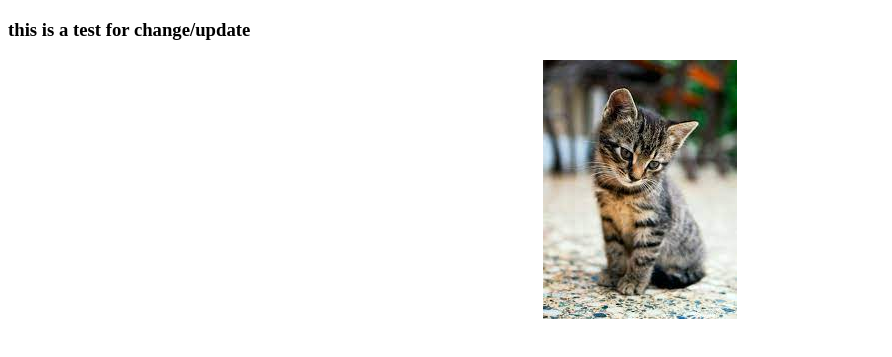
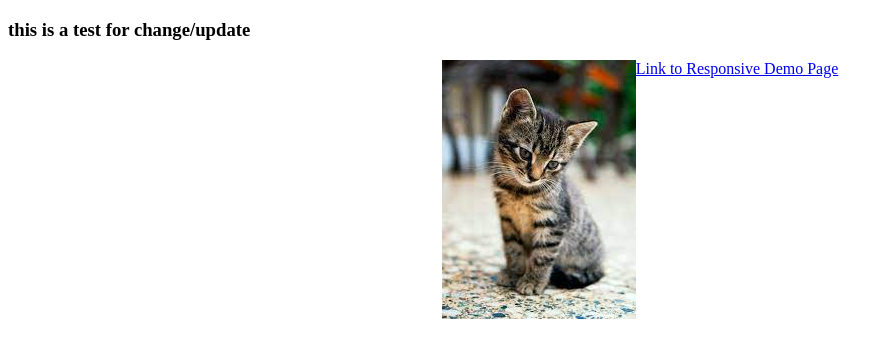
Before and after one commit to cbatuic/clydebalaman, a plain HTML site: page index.html in a window 1280 px wide. Shown: the part 61-418 px from the top of the page, without its empty margins (0-892 px from the left). Drawn offline with Linux system fonts and the light colour scheme.

Commit message:
Update index.html

```diff
--- a/index.html
+++ b/index.html
@@ -12,6 +12,7 @@
     <h3>this is a test for change/update</h3>
     <div class="centerelement">
         <img src="img/cat.jpg" alt="this is a cat image">
+        <a href="responsive.html">Link to Responsive Demo Page</a>
     </div>
 </body>
 </html>
```
